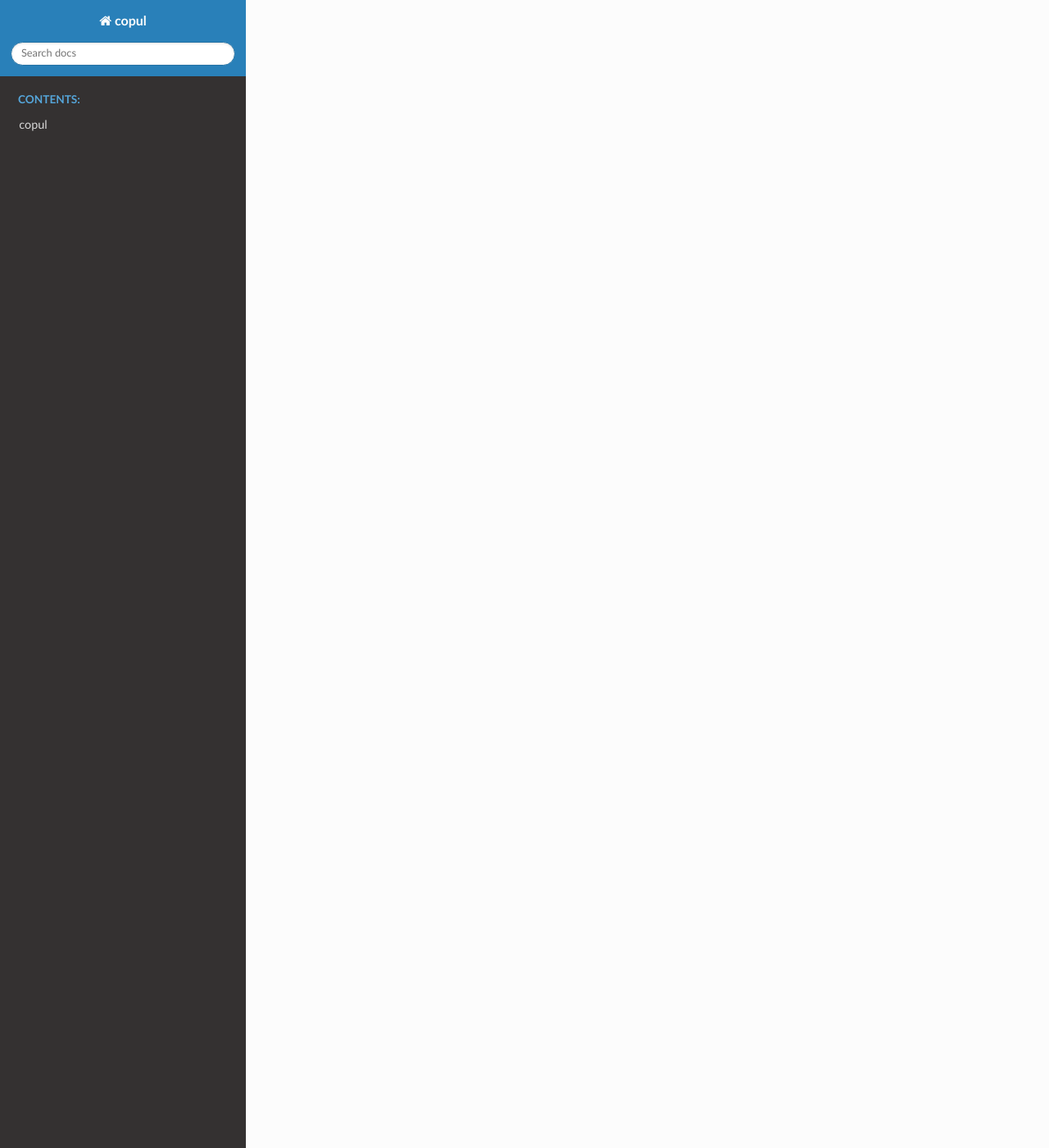
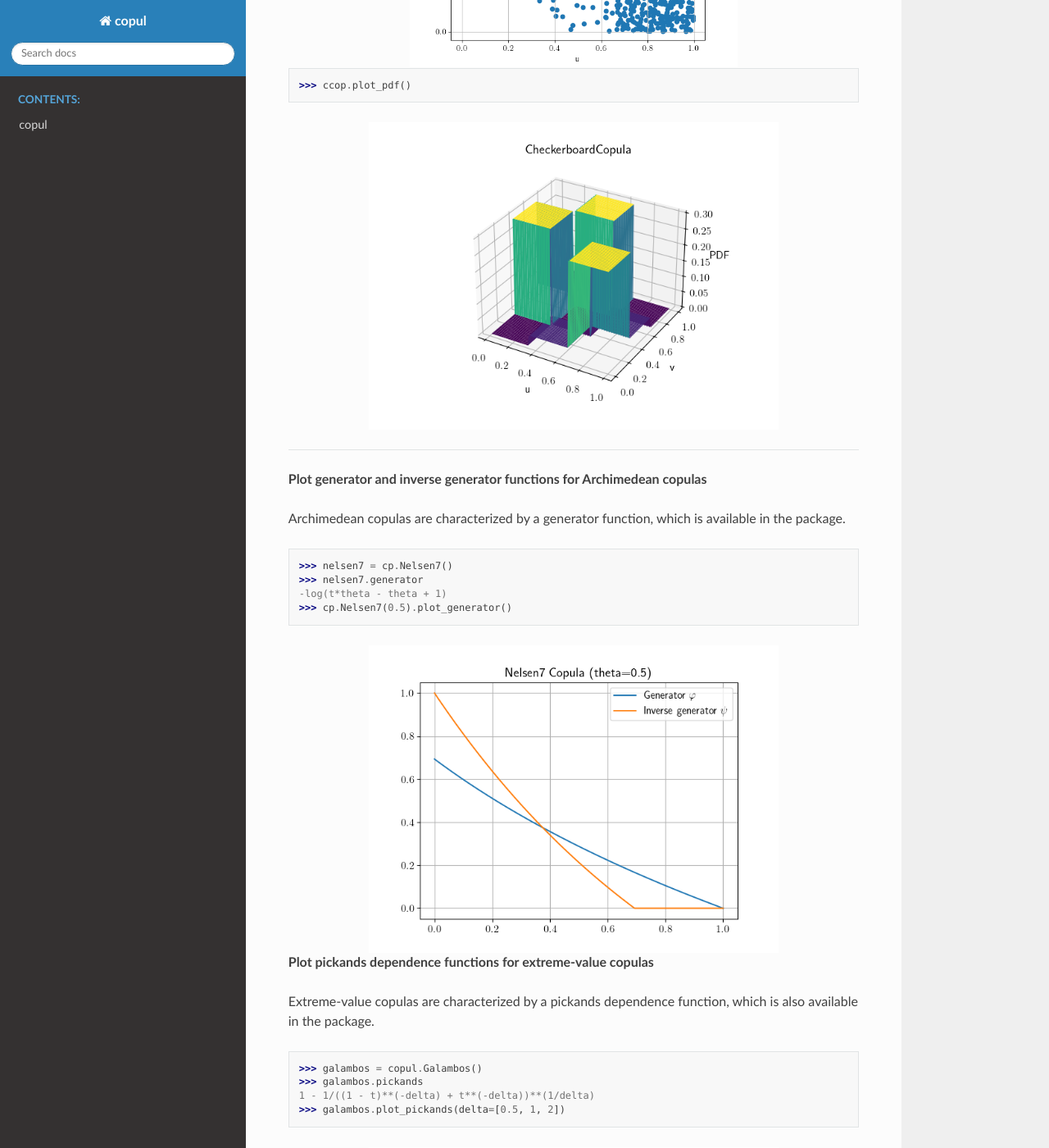
Before and after one commit to Corrram/copul, a Sphinx documentation site: the page built from docs/source/index.rst, in a window 1280 px wide and 1400 px high, scrolled down 3074 px. Shown: the whole window at 82% size. Built offline with Sphinx 7.4.7 and the Read the Docs theme 2.0.0, drawn with Linux system fonts in a browser that asks for light colours; some of the changed text lies outside the part shown.

Commit message:
Add visualization and plotting features for various copulas
Enhanced the copul package by adding visualization features such as scatter plots, CDF, and generator function plots. Updated the CheckerboardCopula, Archimedean copulas, and extreme-value copulas to include thorough testing for these visualizations, ensuring robustness and functionality. Documentation and examples were updated to reflect these new capabilities.

```diff
--- a/docs/source/index.rst
+++ b/docs/source/index.rst
@@ -33,17 +33,47 @@ the following copulas:
     >>> cp.AliMikhailHaq(0).pdf()
     1
 
+-------------------
+
+**Generate scatter plots of a copula**
+
+.. highlight:: python
+.. code-block:: python
+
+    cp.GenestGhoudi(4).scatter_plot()
+    cp.GenestGhoudi(8).scatter_plot()
+
+.. image:: _static/images/GenestGhoudi_scatter_plot_4.png
+   :alt: alternate text
+   :width: 300px
+   :align: left
+
+.. image:: _static/images/GenestGhoudi_scatter_plot_8.png
+   :alt: alternate text
+   :width: 300px
+   :align: right
+
 **Visualize cumulative distribution functions of copulas**
 
 .. highlight:: python
 .. code-block:: python
 
     cp.UpperFrechet().plot_cdf()
+    cp.LowerFrechet().plot_cdf()
 
 .. image:: _static/images/UpperFrechet.png
    :alt: alternate text
    :width: 300px
-   :align: center
+   :align: left
+
+.. image:: _static/images/LowerFrechet.png
+   :alt: alternate text
+   :width: 280px
+   :align: right
+
+.. raw:: html
+
+   <br style="clear: both;"><br>
 
 **Visualize conditional distributions of copulas**::
 
@@ -72,6 +102,78 @@ the following copulas:
     :width: 500px
     :align: center
 
+-------------------
+
+**Use matrices for Checkerboard copulas**
+
+Checkerboard copulas are copulas that have probability density functions, which are constant on rectangles and can be represented by matrices.
+
+.. highlight:: python
+.. code-block:: python
+
+    >>> import copul as cp
+    >>> matr = [[0, 9, 1], [1, 0, 9], [9, 1, 0]]
+    >>> ccop = cp.CheckerboardCopula(matr)
+    >>> ccop.cdf(0.2, 1)
+    0.2
+    >>> ccop.pdf(0.2, 1)
+    0.03333333333333333
+    >>> ccop.scatter_plot()
+
+.. image:: _static/images/Checkerboard_scatter_plot.png
+   :alt: alternate text
+   :width: 400px
+   :align: center
+
+.. highlight:: python
+.. code-block:: python
+
+    >>> ccop.plot_pdf()
+
+.. image:: _static/images/Checkerboard_pdf.png
+    :alt: alternate text
+    :width: 500px
+    :align: center
+
+-------------------
+
+**Plot generator and inverse generator functions for Archimedean copulas**
+
+Archimedean copulas are characterized by a generator function, which is available in the package.
+
+.. highlight:: python
+.. code-block:: python
+
+    >>> nelsen7 = cp.Nelsen7()
+    >>> nelsen7.generator
+    -log(t*theta - theta + 1)
+    >>> cp.Nelsen7(0.5).plot_generator()
+
+.. image:: _static/images/Nelsen7_generator.png
+    :alt: alternate text
+    :width: 500px
+    :align: center
+
+**Plot pickands dependence functions for extreme-value copulas**
+
+Extreme-value copulas are characterized by a pickands dependence function, which is also available in the package.
+
+.. highlight:: python
+.. code-block:: python
+
+    >>> galambos = copul.Galambos()
+    >>> galambos.pickands
+    1 - 1/((1 - t)**(-delta) + t**(-delta))**(1/delta)
+    >>> galambos.plot_pickands(delta=[0.5, 1, 2])
+
+.. image:: _static/images/Galambos_pickands.png
+    :alt: alternate text
+    :width: 500px
+    :align: center
+
+
+-------------------
+
 **Plot Spearman's rho, Kendall's tau and Chatterjee's xi**
 
 .. highlight:: python
@@ -85,6 +187,7 @@ the following copulas:
     :width: 500px
     :align: center
 
+
 .. toctree::
    :maxdepth: 2
    :caption: Contents:
--- a/pyproject.toml
+++ b/pyproject.toml
@@ -21,7 +21,7 @@ classifiers = [
 
 [tool.poetry]
 name = "copul"
-version = "0.0.11"
+version = "0.0.12"
 description = "Mathematical computation and visualization of bivariate copulas."
 readme = "README.md"
 authors = ["Marcus Rockel <marcus.rockel@finance.uni-freiburg.de>"]
```
Also changed, not shown: other parts of docs/source/index.rst (+3 -3 lines), README.md (+28 -14 lines), docs/source/_static/images/Checkerboard_pdf.png (added), docs/source/_static/images/Checkerboard_scatter_plot.png (added), docs/source/_static/images/Galambos_pickands.png (added), docs/source/_static/images/GenestGhoudi_scatter_plot_4.png (added), docs/source/_static/images/GenestGhoudi_scatter_plot_8.png (added), docs/source/_static/images/LowerFrechet.png (added), docs/source/_static/images/Nelsen7_generator.png (added), 10 other files.
